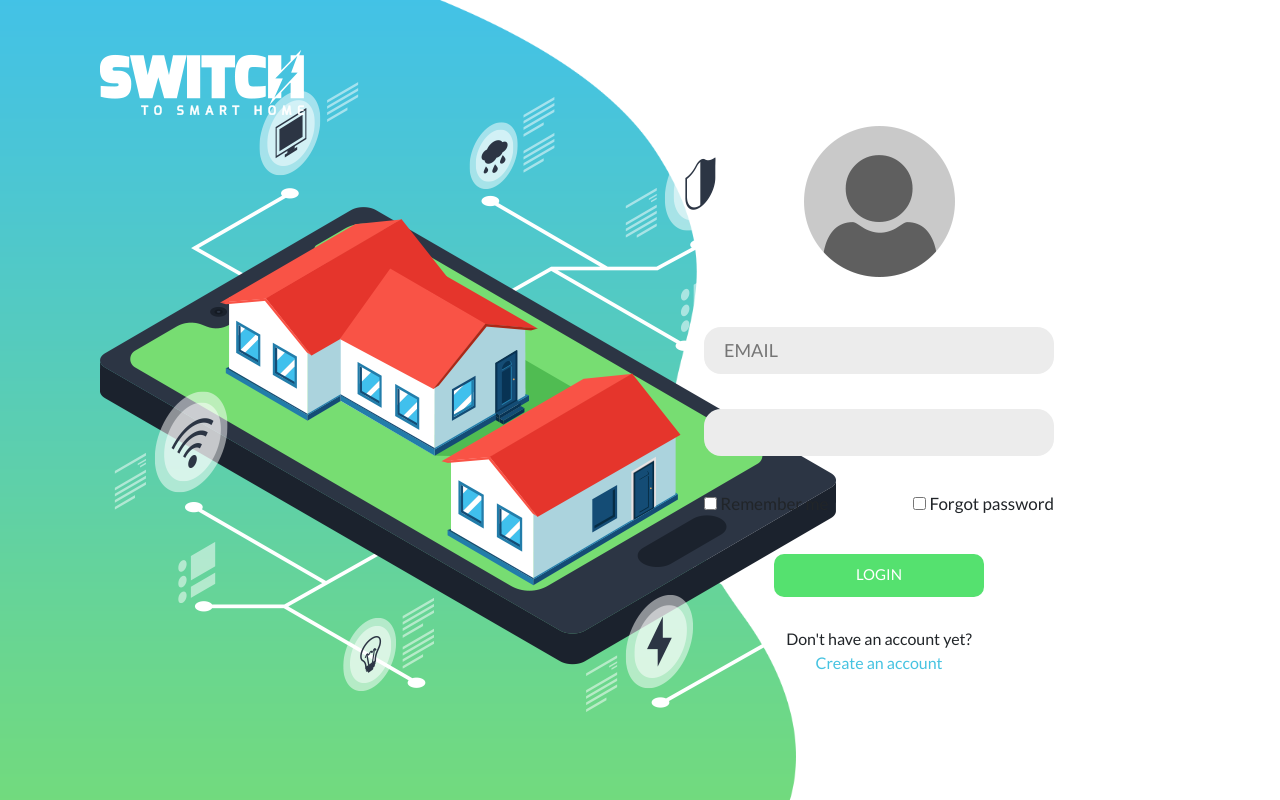
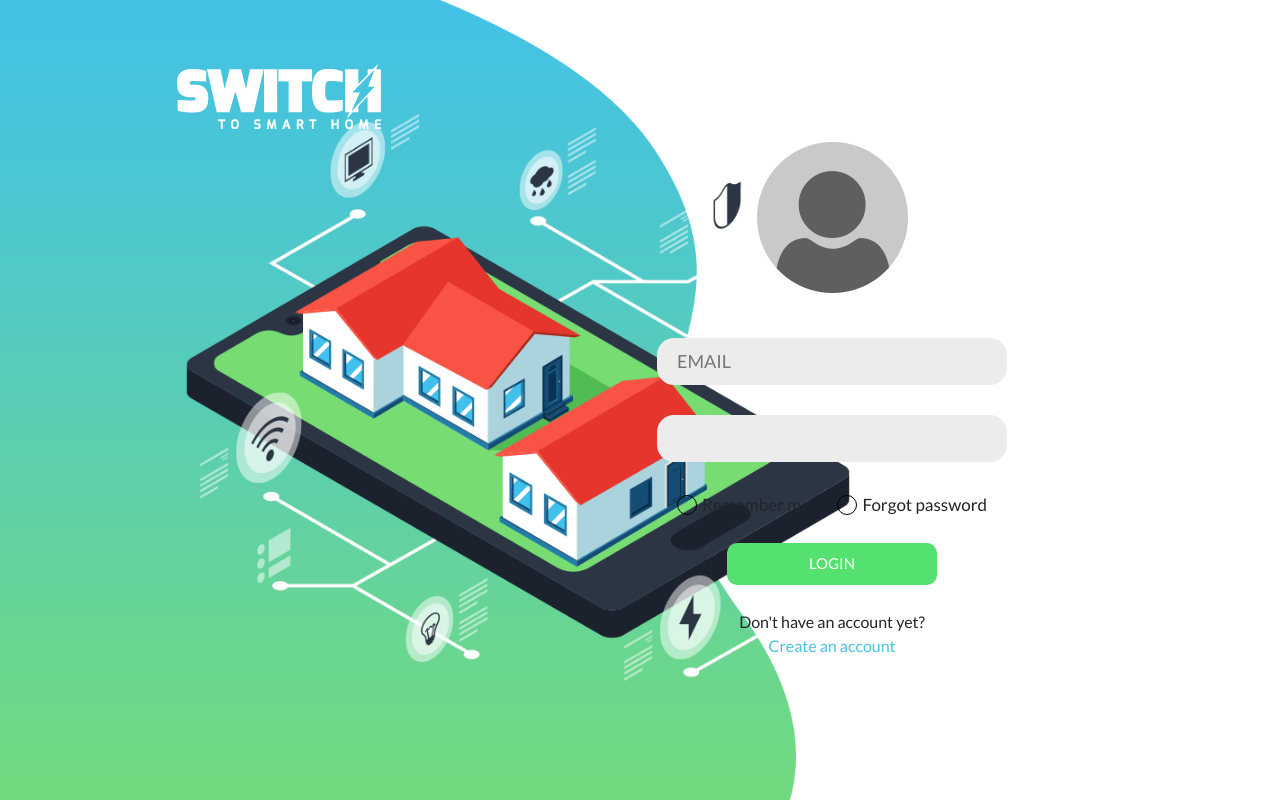
Before and after one commit to karolina-siemieniuk-morawska/switch, a plain HTML site: page login.html in a window 1280 px wide. Drawn offline with nearby package versions, Linux system fonts and the light colour scheme.

Commit message:
almost ready for tests

```diff
--- a/login.html
+++ b/login.html
@@ -25,6 +25,7 @@
   <body>
     <!-- Logo -->
     <a class="logo"><img src="./assets/images/logo-white.png" alt="logo" /></a>
+
     <div class="login-form">
       <!-- Avatar -->
       <img src="assets/images/avatar.png" alt="avatar" />
@@ -40,16 +41,14 @@
         <!-- Checkboxes -->
         <div class="checkboxes">
           <label
-            ><input type="checkbox" id="remember" name="remember" />
-            Remember me
+            ><input type="radio" id="remember" name="select" />
+            <p>Remember me</p>
+            <span class="checkmark"></span>
           </label>
           <label for="forgot-password">
-            <input
-              type="checkbox"
-              id="forgot-password"
-              name="forgot-password"
-            />
-            Forgot password
+            <input type="radio" id="forgot-password" name="select" />
+            <p>Forgot password</p>
+            <span class="checkmark"></span>
           </label>
         </div>
         <!-- Login button -->
--- a/styles/login.css
+++ b/styles/login.css
@@ -20,50 +20,35 @@ body::before {
 
 body::after {
   content: url("../assets/images/house.png");
+  -webkit-transform: scale(0.9);
+  -moz-transform: scale(0.9);
   display: block;
   position: fixed;
   z-index: -1;
   top: 0;
-  left: 100px;
+  left: 150px;
   display: flex;
   align-items: center;
   height: 100%;
 }
 
 .logo {
-  position: fixed;
-  top: 50px;
-  left: 100px;
+  position: absolute;
+  top: 8vh;
+  left: 177px;
   display: block;
 }
 
-.container {
-  height: 60vh;
-  position: relative;
-  max-width: 1600px !important;
-  display: flex;
-  align-items: center;
-}
-
-.row {
-  width: 100%;
-  height: 100%;
-  display: flex;
-  justify-content: center;
-}
-
 .login-form {
-  position: fixed;
-  left: 55%;
   width: 350px;
   display: flex;
   flex-direction: column;
   align-items: center;
-  justify-content: space-between;
+  margin-left: 30vw;
 }
 
 .login-form img {
-  margin-bottom: 50px;
+  margin-bottom: 45px;
 }
 
 form {
@@ -84,7 +69,7 @@ form {
   background: #ececec;
   padding: 10px 20px;
   font-size: 18px;
-  margin-bottom: 35px;
+  margin-bottom: 30px;
 }
 
 .checkboxes {
@@ -93,7 +78,12 @@ form {
   align-items: center;
   justify-content: space-between;
   font-size: 17px;
-  font-weight: 100;
+  padding: 0 20px;
+}
+
+.checkboxes p {
+  margin-bottom: 0 !important;
+  margin-left: 25px;
 }
 
 button {
@@ -105,7 +95,7 @@ button {
   text-transform: uppercase;
   border: none;
   width: 60%;
-  margin: 30px 0;
+  margin: 25px 0;
 }
 
 .create-account {
@@ -120,3 +110,54 @@ button {
 .create-account a {
   color: #46c3e1;
 }
+
+label {
+  position: relative;
+  display: flex;
+  align-items: center;
+  margin-bottom: 0;
+}
+
+/* Hide the browser's default checkbox */
+label input {
+  position: absolute;
+  opacity: 0;
+  cursor: pointer;
+  height: 0;
+  width: 0;
+}
+
+/* Create a custom checkbox */
+.checkmark {
+  position: absolute;
+  top: 3px;
+  left: 0;
+  height: 20px;
+  width: 20px;
+  border-radius: 50%;
+  border: 1px solid black;
+}
+
+/* Create the checkmark/indicator (hidden when not checked) */
+.checkmark:after {
+  content: "";
+  position: absolute;
+  display: none;
+}
+
+/* Show the checkmark when checked */
+label input:checked ~ .checkmark:after {
+  display: block;
+}
+
+/* Style the checkmark/indicator */
+label .checkmark:after {
+  width: 18px;
+  height: 18px;
+  background-color: black;
+  border: 5px solid white;
+  border-radius: 50%;
+  -webkit-transform: rotate(45deg);
+  -ms-transform: rotate(45deg);
+  transform: rotate(45deg);
+}
```
